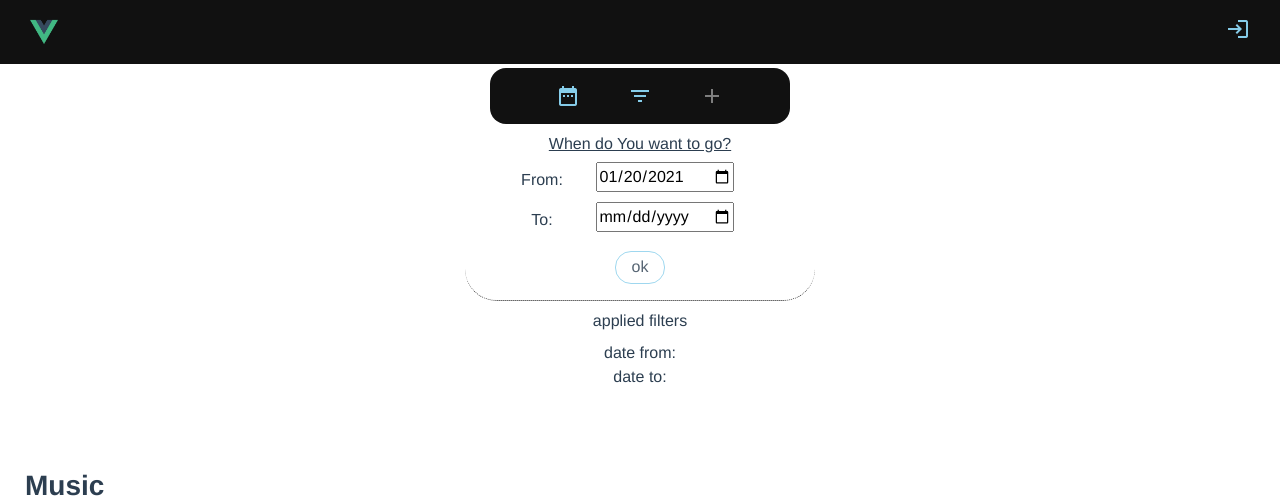
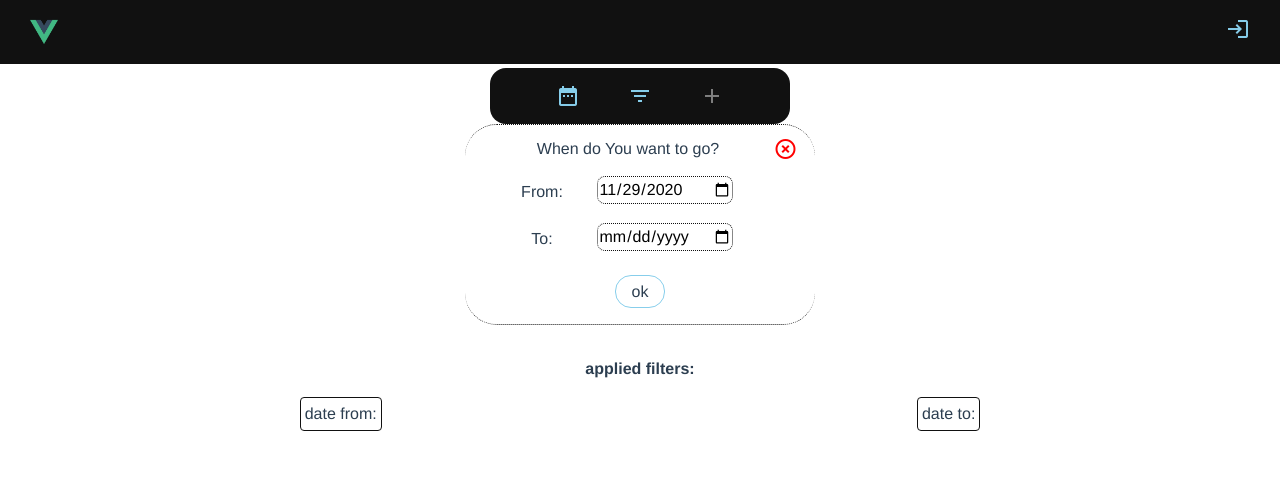
Before and after one commit to markopekica/Eventually, a Vue app: page / in a window 1280 px wide. Both pictures are taken after a click on the element "date_range". Shown: the top 498 px of the page. Built offline with nearby package versions, Linux system fonts and the light colour scheme; no server answers.

Commit message:
Good base, certain details (cancel button, default date - today...) implemented

```diff
--- a/src/components/ToolBar.vue
+++ b/src/components/ToolBar.vue
@@ -25,7 +25,18 @@
     <!--  DROPDOWNS  -->
     <div class="tools">
       <div class="calendar-div" v-if="calendarOpen">
-        <span><u>When do You want to go?</u></span>
+        <div class="uh">
+          <span
+            style="width:fit-content; margin:auto;">When do You want to go?</span
+          >
+          <span
+            class="material-icons"
+            id="cancel"
+            @click="cancel"
+          >
+            highlight_off
+          </span>
+        </div>
         <div class="date-from">
           <div class="calendar-tag">From:</div>
           <input
@@ -33,9 +44,12 @@
             class="calendar"
             id="date-from"
             name="calendar"
-            value="2021-01-20"
+            v-model="date"
           />
         </div>
+        <!-- <div class="decoration-arrow">
+          <span class="material-icons"> south </span>
+        </div> -->
         <div class="date-to">
           <div class="calendar-tag">To:</div>
           <input type="date" class="calendar" id="date-to" name="calendar" />
@@ -54,10 +68,20 @@
 
     <!-- pomoc; kasnije cu obrisat -->
     <div class="applied-filters">
-      <div style="border-radius: 2px; margin: 0.5em">applied filters</div>
+      <div style="border-radius: 2px; margin: 0.5em">
+        <strong>applied filters:</strong>
+      </div>
       <div class="filter">
-        date from: {{ dateFrom }}<br />
-        date to: {{ dateTo }}
+        <div>date from: {{ dateFrom }}</div>
+        <div>date to: {{ dateTo }}</div>
+        <!-- <div>jos jedan
+
+        </div>
+        <div>
+          i jos jedan
+        </div>
+        <div>i jos jedan</div>
+        <div>i jos</div> -->
       </div>
     </div>
   </div>
@@ -73,6 +97,8 @@ export default {
       calendarOpen: false,
       dateFrom: "",
       dateTo: "",
+      /* default date-from is today: https://renatello.com/vue-js-input-date/ */
+      date: new Date().toISOString().substr(0, 10),
     };
   },
   methods: {
@@ -85,8 +111,16 @@ export default {
       this.calendarOpen = false;
       this.dateFrom = document.getElementById("date-from").value;
       this.dateTo = document.getElementById("date-to").value;
-      console.log("Date from: ", this.dateFrom);
-      console.log("Date to: ", this.dateTo);
+      if (this.dateTo < this.dateFrom && this.dateTo !== "") {
+        this.dateTo = "";
+        alert("Please pick a valid date to:)");
+        this.calendarOpen = true
+      }
+      /* console.log("Date from: ", this.dateFrom);
+      console.log("Date to: ", this.dateTo); */
+    },
+    cancel() {
+      this.calendarOpen = false;
     },
     addEvent() {
       if (this.user_status == true) {
@@ -120,13 +154,14 @@ export default {
 .calendar-div {
   margin: auto;
   border-bottom: 1px dotted #111;
-  /* border-top: 1px dotted #111; */
+  border-top: 1px dotted #111;
   padding-top: 0.5em;
   border-radius: 2em;
   display: flex;
   flex-direction: column;
   width: 350px;
   margin-top: -4em;
+  /* background-color: snow; */
   /* background: rgb(17,17,17);
 background: linear-gradient(180deg, rgba(17,17,17,1) 0%, rgba(17,17,17,1) 1%, rgba(255,255,255,1) 10%, rgba(255,255,255,1) 100%);
  */
@@ -137,11 +172,18 @@ background: linear-gradient(180deg, rgba(17,17,17,1) 0%, rgba(17,17,17,1) 1%, rg
   width: 70%;
   display: flex;
   align-items: center;
-  margin: 0.2em auto;
+  margin: 0.5em auto;
 }
+/* .decoration-arrow{
+  display: flex;
+  justify-content: center;
+  padding-top: .2em;
+} */
 .calendar {
   margin: 0.2em auto 0;
   justify-self: center;
+  border-radius: 8px;
+  border: 1px dotted #111;
   /* border:1px solid gold; */
 }
 .calendar-tag {
@@ -152,7 +194,6 @@ background: linear-gradient(180deg, rgba(17,17,17,1) 0%, rgba(17,17,17,1) 1%, rg
 #apply-button {
   background-color: white;
   border: 1px solid skyblue;
-  opacity: 0.8;
   padding: 0.2em 1em;
   margin: 1em auto;
   color: #2c3e50;
@@ -160,6 +201,33 @@ background: linear-gradient(180deg, rgba(17,17,17,1) 0%, rgba(17,17,17,1) 1%, rg
 }
 #apply-button:hover {
   box-shadow: 3px 3px 6px skyblue;
-  opacity: 1;
+  opacity: 0.88;
+}
+.uh{
+  display: flex;
+  width: 90%;
+  margin: .25em auto;
+  justify-content: space-between;
+}
+#cancel{
+  color: red;
+}
+#cancel:hover {
+  cursor: pointer;
+  font-weight: bold;
+}
+.applied-filters {
+  /* border: 1px solid green; */
+  margin: 2rem;
+}
+.filter {
+  display: flex;
+  flex-wrap: wrap;
+  * {
+    border: 1px solid #111;
+    margin: 0.5em auto;
+    padding: 0.25em;
+    border-radius: 4px;
+  }
 }
 </style>
```
